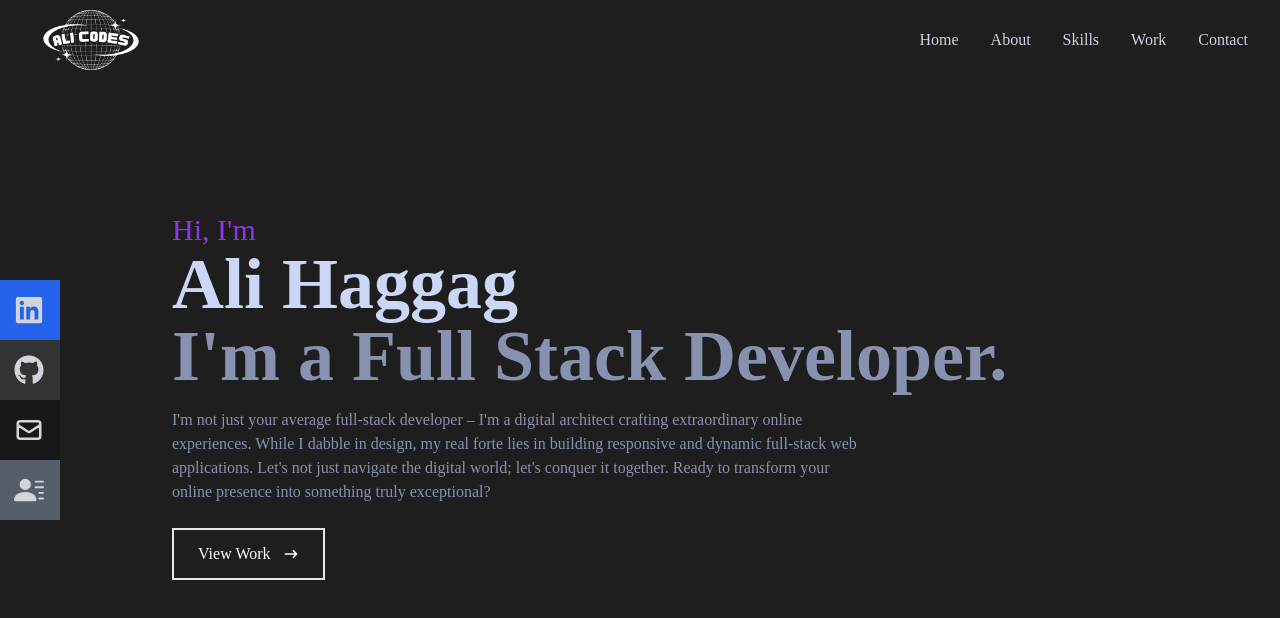
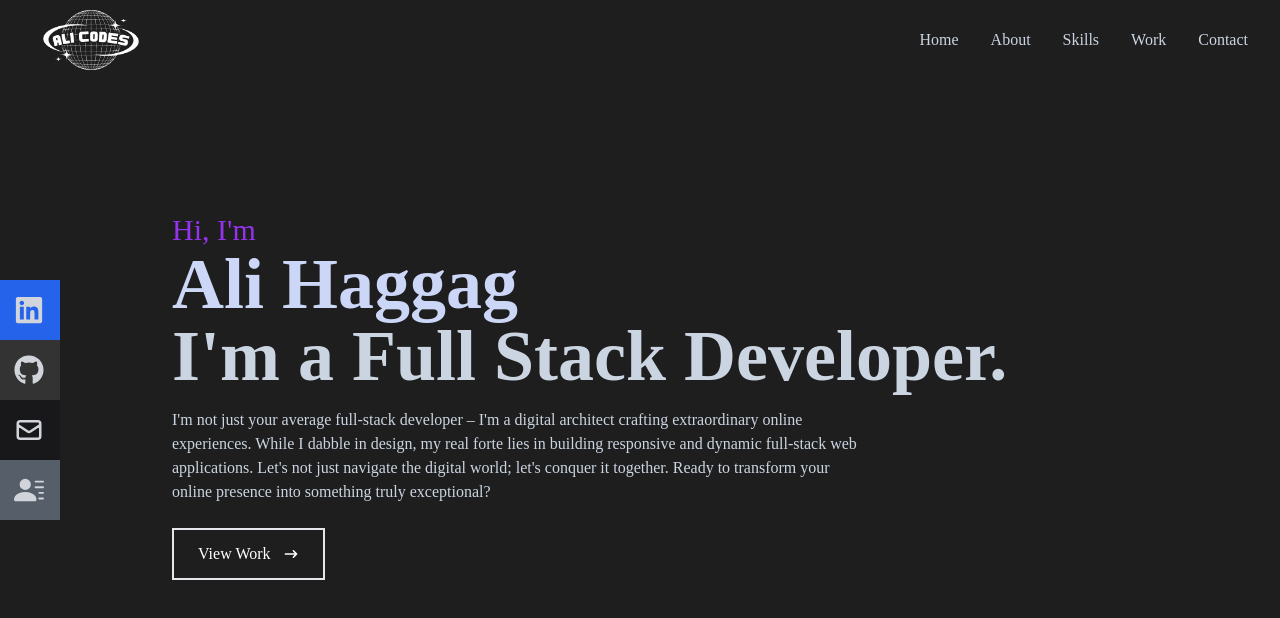
Before and after one commit to AliHaggag11/react-portfolio, a React (Create React App) app: page / in a window 1280 px wide. Shown: the top 618 px of the page. Built offline with nearby package versions, Linux system fonts and the light colour scheme.

Commit message:
Color change in Home.jsx file

```diff
--- a/src/components/Home.jsx
+++ b/src/components/Home.jsx
@@ -15,10 +15,10 @@
         <h1 className='text-4xl sm:text-7xl font-bold text-[#ccd6f6]'>
           Ali Haggag
         </h1>
-        <h2 className='text-4xl sm:text-7xl font-bold text-[#8892b0]'>
+        <h2 className='text-4xl sm:text-7xl font-bold text-slate-300'>
           I'm a Full Stack Developer.
         </h2>
-        <p className='text-[#8892b0] py-4 max-w-[700px]'>
+        <p className='text-slate-300 py-4 max-w-[700px]'>
         I'm not just your average full-stack developer – I'm a digital architect crafting extraordinary online experiences. While I dabble in design, my real forte lies in building responsive and dynamic full-stack web applications. Let's not just navigate the digital world; let's conquer it together. Ready to transform your online presence into something truly exceptional?
         </p>
         <div>
```
